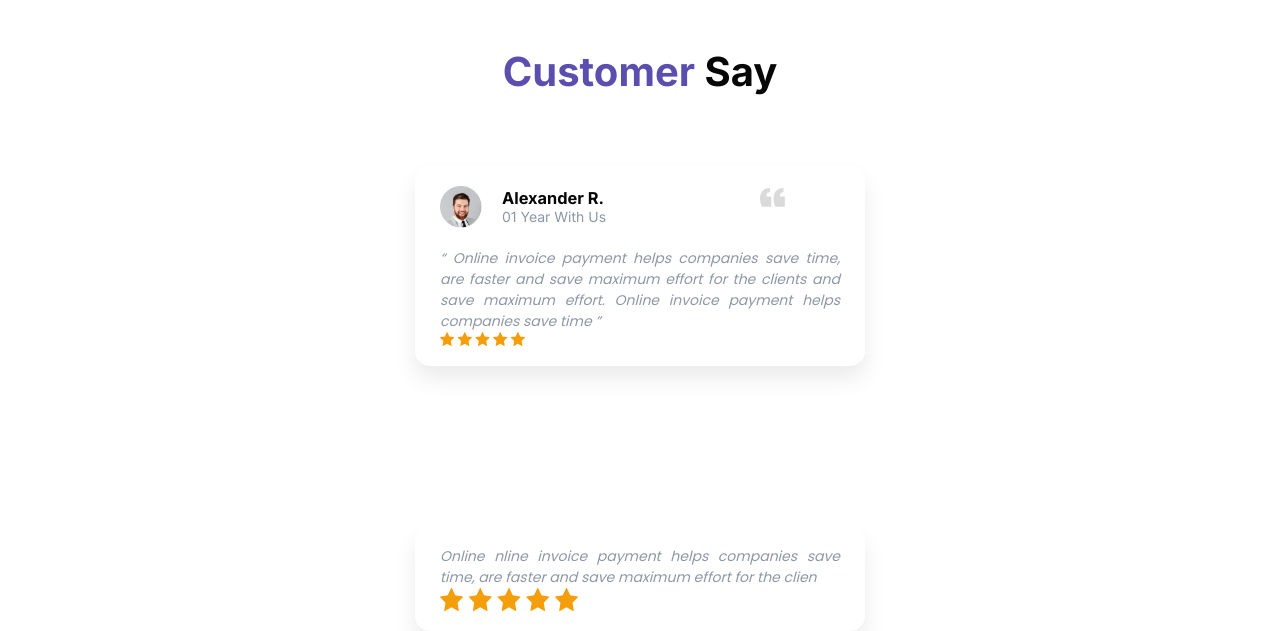
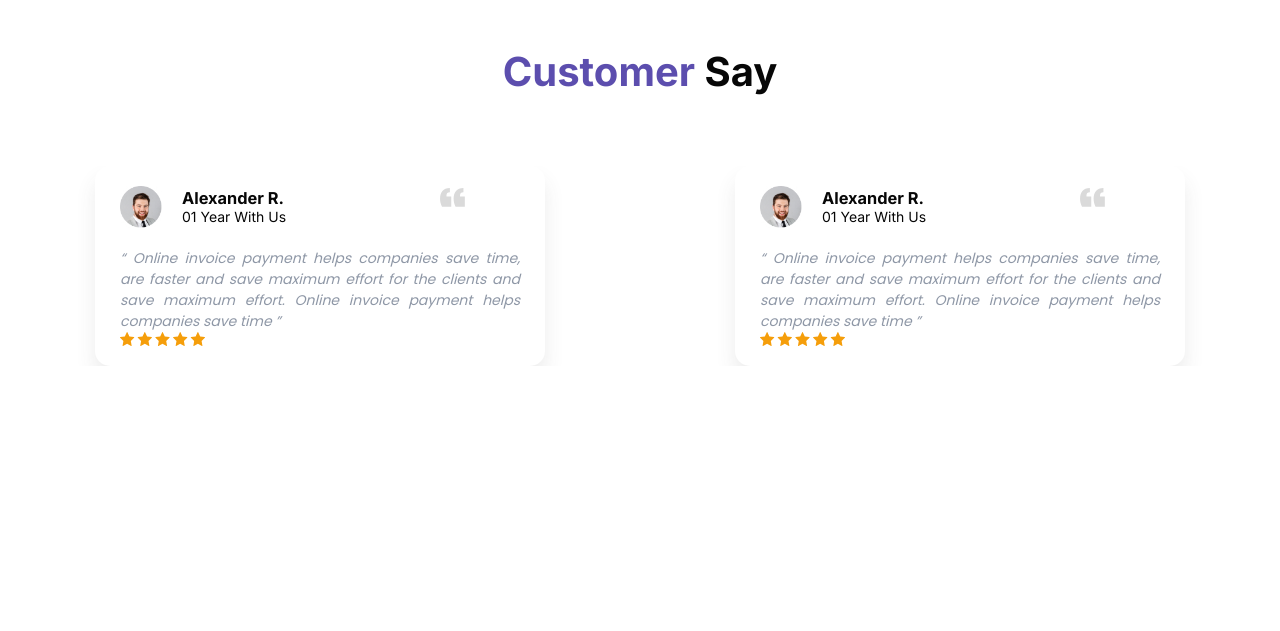
Before and after one commit to vladcherpak/eatly, a plain HTML site: page index.html in a window 1280 px wide. Shown: the part 3643-4274 px from the top of the page. After the commit the page ends 4009 px from the top, so only its background shows below. Drawn offline with nearby package versions, Linux system fonts and the light colour scheme.

Commit message:
swiper edit

```diff
--- a/index.html
+++ b/index.html
@@ -246,12 +246,6 @@
     <script src="https://cdn.jsdelivr.net/npm/swiper@11/swiper-bundle.min.js"></script>
     <script src="./index.js"></script>
     <script>
-      var swiper = new Swiper(".mySwiper", {
-        scrollbar: {
-          el: ".swiper-scrollbar",
-          hide: true,
-        },
-      });
     </script>
   </body>
 </html>
--- a/index.js
+++ b/index.js
@@ -243,7 +243,8 @@ const createPurchasesList = purchasesData
   .join("");
 purchasesList.innerHTML = createPurchasesList;
 
-const customersData = [
+
+const swiperData = [
   {
     id: 1,
     imgageUrl: "./img/customersa-haed.jpg",
@@ -254,47 +255,46 @@ const customersData = [
       "“ Online invoice payment helps companies save time, are faster and save maximum effort for the clients and save maximum effort. Online invoice payment helps companies save time ”",
     star: "./img/icons/customersayStars.svg",
   },
-];
-
-const createCustomersayList = customersData
-  .map((custom) => {
-    return `
-      <li class="customersay__item">
-      <div class="customersay__wrapper">
-        <img class="customersay__img"  src="${custom.imgageUrl}" alt="image">
-        <div class="customersay__item__inner">
-          <h3 class="customersay__title">${custom.title}</h3>
-          <span class="customersay__p">${custom.time}</span>
-        </div>
-      </div>
-      <span class="customersay__stroke">${custom.stroke}</span>
-      <img class="customersay__star"   src="${custom.star}" alt="image">
-    </li>
-    `;
-  })
-
-  .join("");
-customersSay.innerHTML = createCustomersayList;
-
-const swiperData = [
-  {
-    id: 1,
-    stroke:
-      " Online nline invoice payment helps companies save time, are faster and save maximum effort for the clien ",
-    star: "./img/icons/customersayStars.svg",
-  },
 
   {
     id: 2,
+    imgageUrl: "./img/customersa-haed.jpg",
+    title: "Alexander R.",
+    time: "01 Year With Us ",
+    imgageUrl2: "./img/icons/Pathcustomersay.svg",
     stroke:
-      " Online nline invoice payment helps companies save time, are faster and save maximum effort for the clien ",
+      "“ Online invoice payment helps companies save time, are faster and save maximum effort for the clients and save maximum effort. Online invoice payment helps companies save time ”",
     star: "./img/icons/customersayStars.svg",
   },
 
   {
     id: 3,
+    imgageUrl: "./img/customersa-haed.jpg",
+    title: "Alexander R.",
+    time: "01 Year With Us ",
+    imgageUrl2: "./img/icons/Pathcustomersay.svg",
     stroke:
-      " Online nline invoice payment helps companies save time, are faster and save maximum effort for the clien ",
+      "“ Online invoice payment helps companies save time, are faster and save maximum effort for the clients and save maximum effort. Online invoice payment helps companies save time ”",
+    star: "./img/icons/customersayStars.svg",
+  },
+  {
+    id: 4,
+    imgageUrl: "./img/customersa-haed.jpg",
+    title: "Alexander R.",
+    time: "01 Year With Us ",
+    imgageUrl2: "./img/icons/Pathcustomersay.svg",
+    stroke:
+      "“ Online invoice payment helps companies save time, are faster and save maximum effort for the clients and save maximum effort. Online invoice payment helps companies save time ”",
+    star: "./img/icons/customersayStars.svg",
+  },
+  {
+    id: 5,
+    imgageUrl: "./img/customersa-haed.jpg",
+    title: "Alexander R.",
+    time: "01 Year With Us ",
+    imgageUrl2: "./img/icons/Pathcustomersay.svg",
+    stroke:
+      "“ Online invoice payment helps companies save time, are faster and save maximum effort for the clients and save maximum effort. Online invoice payment helps companies save time ”",
     star: "./img/icons/customersayStars.svg",
   },
 ];
@@ -304,6 +304,13 @@ const createSwiperList = swiperData
     return `
     <div class="swiper-slide">
       <div class="swiper__item">
+      <div class="customersay__wrapper">
+      <img class="swiper__img"  src="${swiper.imgageUrl}" alt="image">
+      <div class="swiper__item__inner">
+          <h3 class="swiper__title">${swiper.title}</h3>
+          <span class="swiper__p">${swiper.time}</span>
+        </div>
+        </div>
         <span class="swiper__stroke">${swiper.stroke}</span>
         <img class="swiper__star"   src="${swiper.star}" alt="image">
       </div>
@@ -312,4 +319,22 @@ const createSwiperList = swiperData
   })
 
   .join("");
-swiperWrapper.innerHTML  = createSwiperList
+swiperWrapper.innerHTML = createSwiperList;
+
+const newSwiper = new Swiper(".mySwiper", {
+  breakpoints: {
+    368: {
+      slidesPerView: 1,
+    },
+    768: {
+      slidesPerView: 2,
+    },
+    1440: {
+      slidesPerView: 3,
+    },
+  },
+  scrollbar: {
+    el: ".swiper-scrollbar",
+    hide: true,
+  },
+});
--- a/styles.css
+++ b/styles.css
@@ -1340,13 +1340,10 @@ body {
   }
 }
 
-.customersay {
-  padding-bottom: 100px;
-}
+
 .customersay__list {
   display: grid;
   gap: 10px;
-  padding-bottom: 60px;
   position: relative;
 }
 .customersay__text h2 {
@@ -1444,3 +1441,42 @@ body {
   flex-wrap: wrap;
   margin: 0 auto;
 }
+
+
+
+
+.swiper__img {
+  max-width: 42px;
+}
+.swiper__star {
+  max-width: 85px;
+}
+
+.swiper__item__inner {
+  display: flex;
+  flex-direction: column;
+  align-items: flex-start;
+}
+
+.swiper__wrapper {
+  display: flex;
+  flex-direction: row;
+  align-items: center;
+  gap: 20px;
+  margin-bottom: 20px;
+}
+.swiper__item::after {
+  content: "";
+  position: absolute;
+  top: 22px;
+  right: 80px;
+  width: 25px;
+  height: 35px;
+  background-image: url(./img/icons/Pathcustomersay.svg);
+  background-size: contain;
+  background-repeat: no-repeat;
+}
+
+.swiper-scrollbar-drag {
+  background: var(--primary-color) !important;
+}
```
